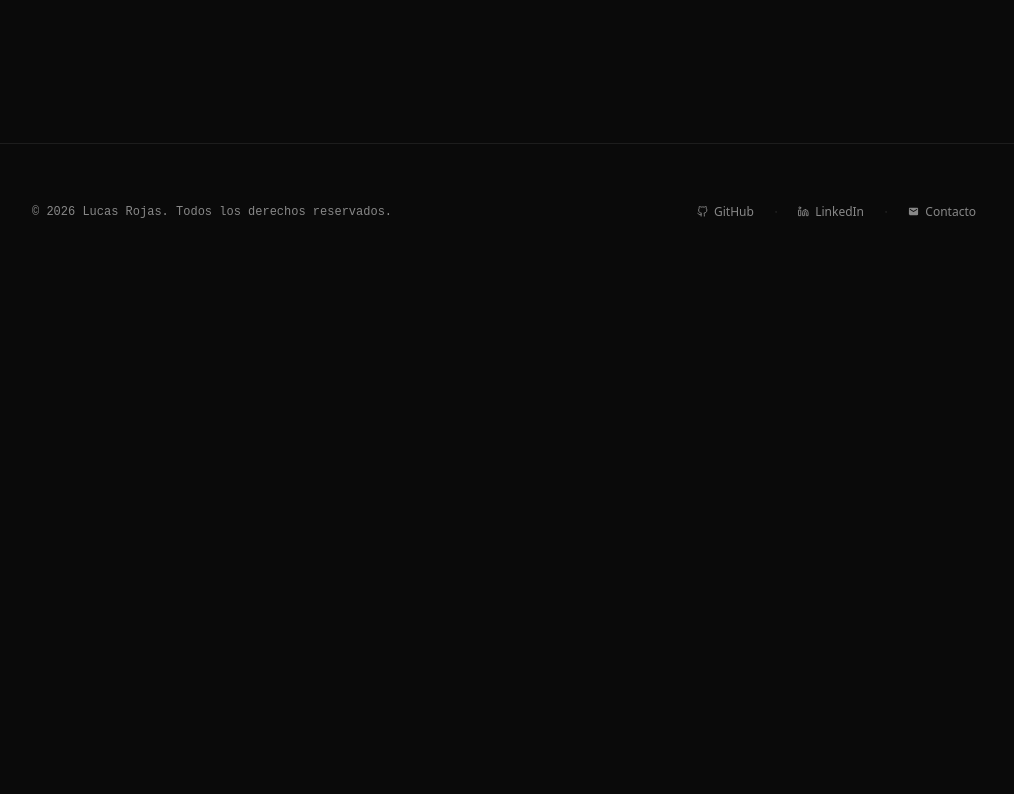
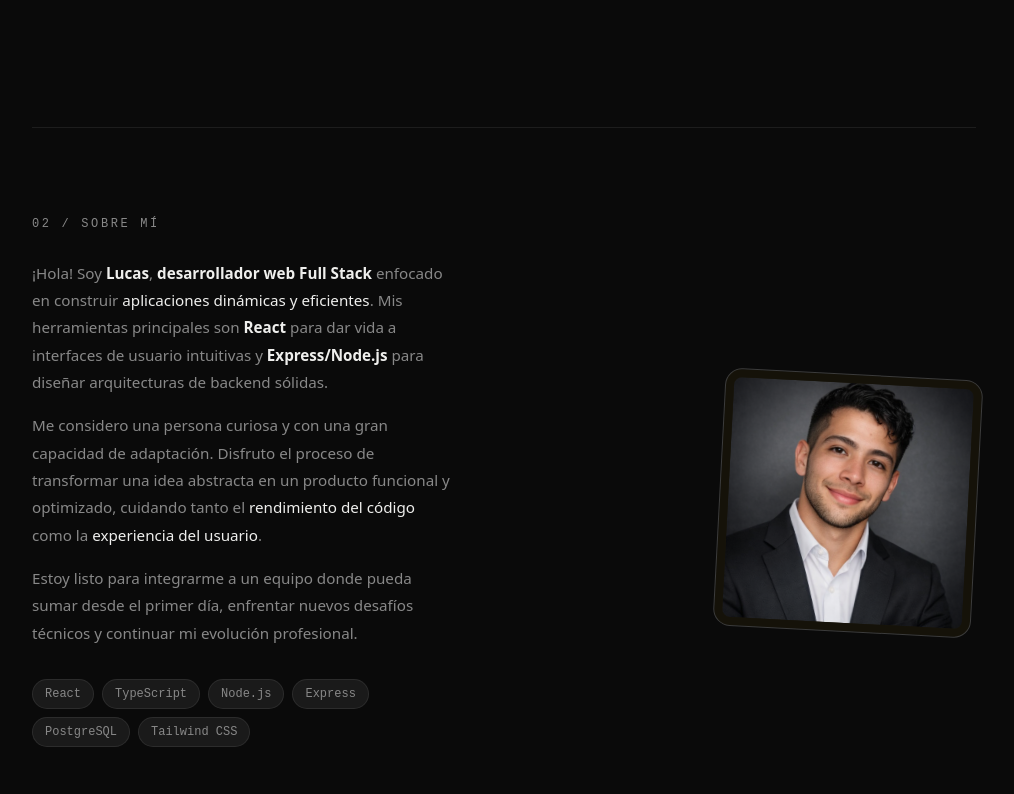
Before and after one commit to Lucas-Rojas-Nahuel/Portafolio, a React (Vite) app: page / in a window 1280 px wide. Shown: the part 1806-2600 px from the top of the page, without its empty margins (136-1150 px from the left). Before the commit the page ends 2086 px from the top, so only its background shows below. Built offline with nearby package versions, Linux system fonts and the light colour scheme.

Commit message:
feat: añadiendo sección de sobre mí

```diff
--- a/src/App.tsx
+++ b/src/App.tsx
@@ -2,8 +2,9 @@ import { useEffect, useState } from "react";
 import Navbar from "./components/Navbar.tsx";
 import Footer from "./components/Footer.tsx";
 import HeroSection from "./sections/HeroSection.tsx";
-import ExperienceTimeLine from "./sections/ExperienceTimeLine.tsx";
+/* import ExperienceTimeLine from "./sections/ExperienceTimeLine.tsx"; */
 import Projects from "./sections/Projects.tsx";
+import About from "./sections/About.tsx";
 
 function App() {
   const [scrolled, setScrolled] = useState(false);
@@ -56,6 +57,13 @@ function App() {
 
         {/* projects */}
         <Projects dark={dark} />
+
+        {/* ── Divider ── */}
+        <div className="border-t border-border" />
+
+        {/* sobre mí */}
+        <About/>
+
       </main>
 
       {/* footer */}
--- /dev/null
+++ b/src/sections/About.tsx
@@ -0,0 +1,101 @@
+import avatar from "../assets/avatar.png";
+
+const SKILLS = [
+  "React",
+  "TypeScript",
+  "Node.js",
+  "Express",
+  "PostgreSQL",
+
+  "Tailwind CSS",
+];
+
+export default function About() {
+  const mono = { fontFamily: "'JetBrains Mono', monospace" } as const;
+
+  return (
+    <section id="about" className="py-22  ">
+      <div className="mb-7">
+        <p
+          className="text-xs tracking-[0.22em] uppercase text-muted-foreground "
+          style={mono}
+        >
+          02 / Sobre Mí
+        </p>
+      </div>
+
+      <div className="grid grid-cols-1 lg:grid-cols-2 gap-14 lg:gap-24 items-center">
+        {/* 1. MODIFICACIÓN: Agregamos order-2 para celulares y lg:order-1 para pantallas grandes */}
+        {/* Text column */}
+        <div className="order-2 lg:order-1">
+          <div className="space-y-4 text-muted-foreground text-[0.95rem] leading-[1.8]">
+            <p>
+              ¡Hola! Soy{" "}
+              <strong className="font-semibold text-foreground">Lucas</strong>,
+              <strong className="font-semibold text-foreground">
+                {" "}
+                desarrollador web Full Stack
+              </strong>{" "}
+              enfocado en construir{" "}
+              <strong className="font-medium text-foreground">
+                aplicaciones dinámicas y eficientes
+              </strong>
+              . Mis herramientas principales son{" "}
+              <strong className="font-semibold text-foreground">React</strong>{" "}
+              para dar vida a interfaces de usuario intuitivas y{" "}
+              <strong className="font-semibold text-foreground">
+                Express/Node.js
+              </strong>{" "}
+              para diseñar arquitecturas de backend sólidas.
+            </p>
+            <p>
+              Me considero una persona curiosa y con una gran capacidad de
+              adaptación. Disfruto el proceso de transformar una idea abstracta
+              en un producto funcional y optimizado, cuidando tanto el
+              <strong className="font-medium text-foreground">
+                {" "}
+                rendimiento del código
+              </strong>{" "}
+              como la{" "}
+              <strong className="font-medium text-foreground">
+                experiencia del usuario
+              </strong>
+              .
+            </p>
+            <p>
+              Estoy listo para integrarme a un equipo donde pueda sumar desde el
+              primer día, enfrentar nuevos desafíos técnicos y continuar mi
+              evolución profesional.
+            </p>
+          </div>
+
+          {/* Skills grid */}
+          <div className="mt-8 flex flex-wrap gap-2">
+            {SKILLS.map((skill) => (
+              <span
+                key={skill}
+                className="px-3 py-1.5 text-xs border border-border rounded-full text-muted-foreground bg-secondary hover:text-foreground hover:border-foreground/20 transition-colors duration-200 cursor-default"
+                style={mono}
+              >
+                {skill}
+              </span>
+            ))}
+          </div>
+        </div>
+
+        {/* 2. MODIFICACIÓN: Agregamos order-1 para celulares y lg:order-2 para pantallas grandes */}
+        {/* Illustration column */}
+        <div className="order-1 lg:order-2 flex justify-center lg:justify-end">
+          <img
+            src={avatar}
+            width={200}
+            height={200}
+            alt="LR"
+            /* Limpié las clases 'order-1' y 'md:order-2' que estaban sueltas acá adentro de la imagen para evitar conflictos */
+            className="object-cover w-64 h-full p-1 rotate-3 lg:p-2 lg:w-64 aspect-square rounded-2xl bg-black/20 dark:bg-yellow-500/5 ring-1 ring-black/70 dark:ring-white/20"
+          />
+        </div>
+      </div>
+    </section>
+  );
+}
```
